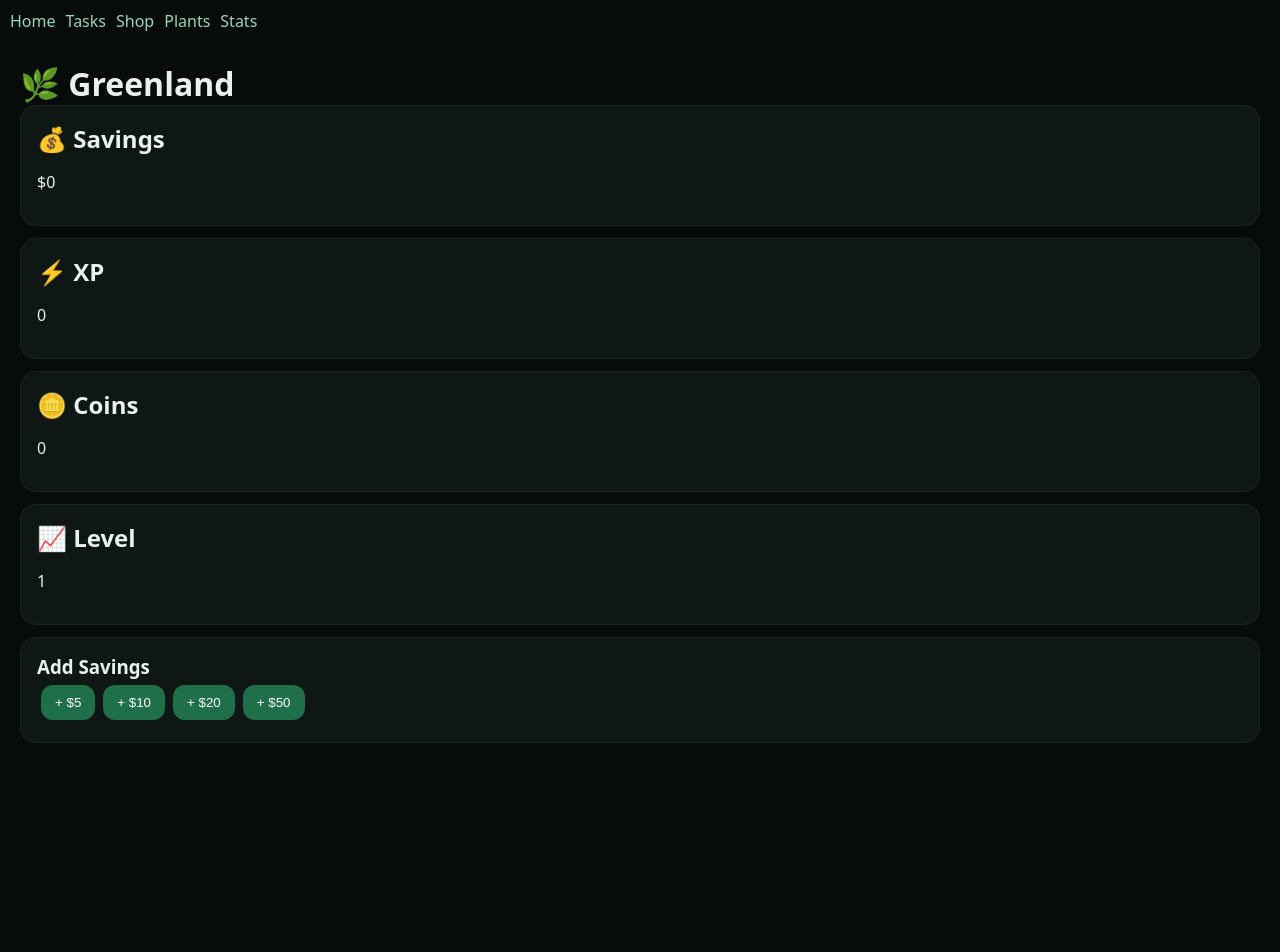
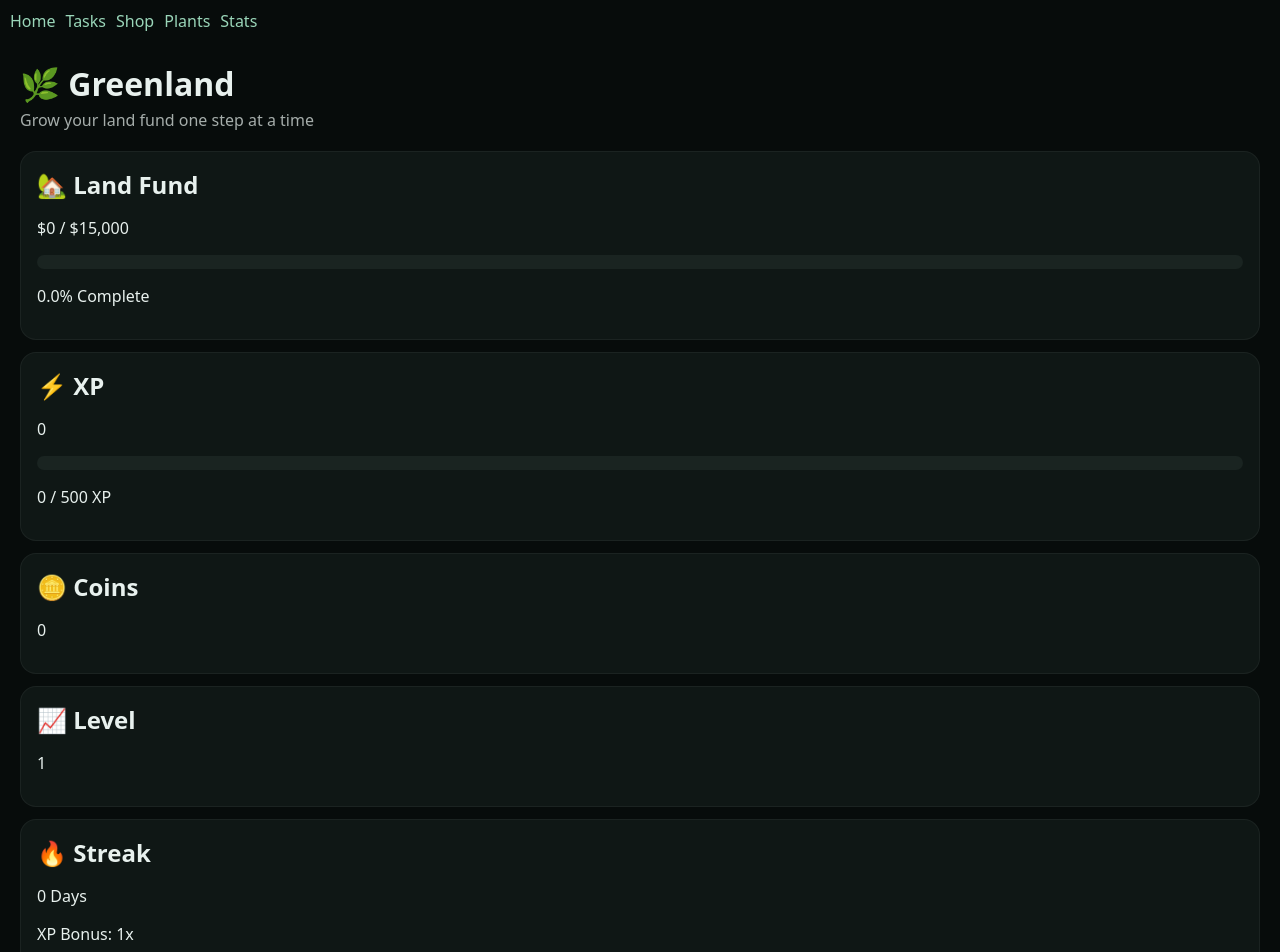
Before and after one commit to Cas6erJack/land-quest-pro-max, a Next.js app: page / in a window 1280 px wide. Shown: the top 952 px of the page. Before the commit the page ends 800 px from the top, so only its background shows below. Built offline with nearby package versions, Linux system fonts and the light colour scheme.

Commit message:
Update page.js

```diff
--- a/app/page.js
+++ b/app/page.js
@@ -3,65 +3,131 @@
 import { useState, useEffect } from "react";
 
 export default function Home() {
+  const LAND_GOAL = 15000;
+
   const [saved, setSaved] = useState(0);
   const [xp, setXp] = useState(0);
   const [coins, setCoins] = useState(0);
   const [level, setLevel] = useState(1);
+  const [streak, setStreak] = useState(0);
 
-  // Load saved data
   useEffect(() => {
     const data = localStorage.getItem("greenland");
+
     if (data) {
       const parsed = JSON.parse(data);
+
       setSaved(parsed.saved || 0);
       setXp(parsed.xp || 0);
       setCoins(parsed.coins || 0);
       setLevel(parsed.level || 1);
+      setStreak(parsed.streak || 0);
     }
   }, []);
 
-  // Save data whenever it changes
   useEffect(() => {
     localStorage.setItem(
       "greenland",
-      JSON.stringify({ saved, xp, coins, level })
+      JSON.stringify({
+        saved,
+        xp,
+        coins,
+        level,
+        streak
+      })
     );
-  }, [saved, xp, coins, level]);
+  }, [saved, xp, coins, level, streak]);
 
-  // Level formula
   const calculateLevel = (xpValue) => {
     return Math.floor(xpValue / 500) + 1;
   };
 
-  // Main game engine action
+  const streakMultiplier = () => {
+    if (streak >= 30) return 2;
+    if (streak >= 14) return 1.5;
+    if (streak >= 7) return 1.25;
+    return 1;
+  };
+
   const addSavings = (amount) => {
-    setSaved((prevSaved) => {
-      const newSaved = prevSaved + amount;
+    const xpGain = Math.floor(
+      amount * 10 * streakMultiplier()
+    );
 
-      const newXp = xp + amount * 10;
+    const newSaved = saved + amount;
+    const newXp = xp + xpGain;
     const newCoins = coins + amount;
     const newLevel = calculateLevel(newXp);
 
+    setSaved(newSaved);
     setXp(newXp);
     setCoins(newCoins);
     setLevel(newLevel);
+  };
 
-      return newSaved;
-    });
-  };
+  const landPercent = Math.min(
+    (saved / LAND_GOAL) * 100,
+    100
+  );
+
+  const currentLevelXP = xp % 500;
+
+  const xpPercent =
+    (currentLevelXP / 500) * 100;
 
   return (
     <div style={{ padding: 20 }}>
+      <div style={{ marginBottom: 20 }}>
         <h1>🌿 Greenland</h1>
 
+        <p
+          style={{
+            opacity: 0.7,
+            marginTop: 4
+          }}
+        >
+          Grow your land fund one step at a time
+        </p>
+      </div>
+
       <div style={card}>
-        <h2>💰 Savings</h2>
-        <p>${saved}</p>
+        <h2>🏡 Land Fund</h2>
+
+        <p>
+          $
+          {saved.toLocaleString()} / $
+          {LAND_GOAL.toLocaleString()}
+        </p>
+
+        <div style={progressWrap}>
+          <div
+            style={{
+              ...landFill,
+              width: `${landPercent}%`
+            }}
+          />
+        </div>
+
+        <p>{landPercent.toFixed(1)}% Complete</p>
       </div>
 
       <div style={card}>
         <h2>⚡ XP</h2>
+
         <p>{xp}</p>
+
+        <div style={progressWrap}>
+          <div
+            style={{
+              ...xpFill,
+              width: `${xpPercent}%`
+            }}
+          />
+        </div>
+
+        <p>
+          {currentLevelXP} / 500 XP
+        </p>
       </div>
 
       <div style={card}>
@@ -75,12 +141,49 @@ export default function Home() {
       </div>
 
       <div style={card}>
+        <h2>🔥 Streak</h2>
+
+        <p>{streak} Days</p>
+
+        <p>
+          XP Bonus: {streakMultiplier()}x
+        </p>
+
+        <button
+          onClick={() =>
+            setStreak(streak + 1)
+          }
+        >
+          ✅ Daily Check-In
+        </button>
+      </div>
+
+      <div style={card}>
         <h3>Add Savings</h3>
 
-        <button onClick={() => addSavings(5)}>+ $5</button>
-        <button onClick={() => addSavings(10)}>+ $10</button>
-        <button onClick={() => addSavings(20)}>+ $20</button>
-        <button onClick={() => addSavings(50)}>+ $50</button>
+        <button
+          onClick={() => addSavings(5)}
+        >
+          + $5
+        </button>
+
+        <button
+          onClick={() => addSavings(10)}
+        >
+          + $10
+        </button>
+
+        <button
+          onClick={() => addSavings(20)}
+        >
+          + $20
+        </button>
+
+        <button
+          onClick={() => addSavings(50)}
+        >
+          + $50
+        </button>
       </div>
     </div>
   );
@@ -91,5 +194,27 @@ const card = {
   padding: 16,
   marginBottom: 12,
   borderRadius: 16,
-  border: "1px solid rgba(255,255,255,0.05)"
+  border:
+    "1px solid rgba(255,255,255,0.05)"
 };
+
+const progressWrap = {
+  width: "100%",
+  height: 14,
+  background: "#1a2421",
+  borderRadius: 999,
+  overflow: "hidden",
+  marginTop: 10
+};
+
+const landFill = {
+  height: "100%",
+  background: "#7dd3a0",
+  transition: "width .4s ease"
+};
+
+const xpFill = {
+  height: "100%",
+  background: "#66b3ff",
+  transition: "width .4s ease"
+};
```
Lines whose indentation alone changed are shown as unchanged.
